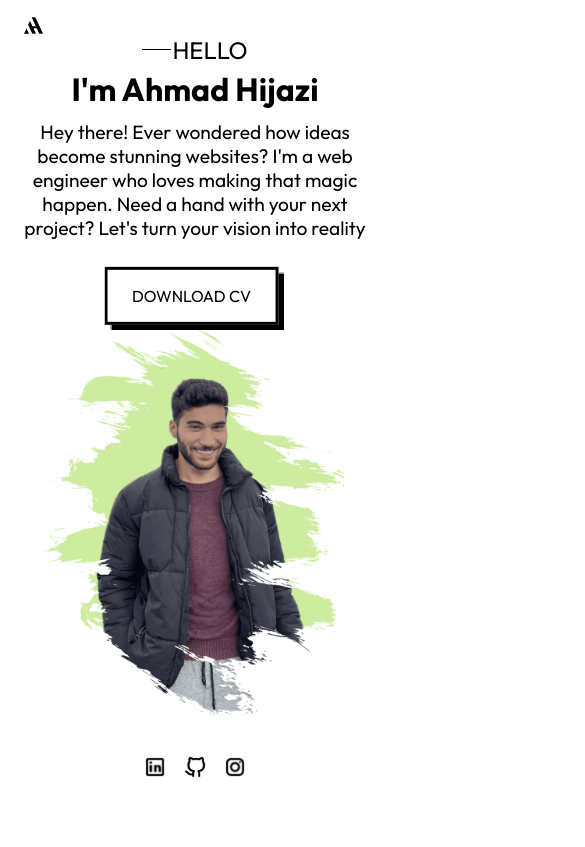
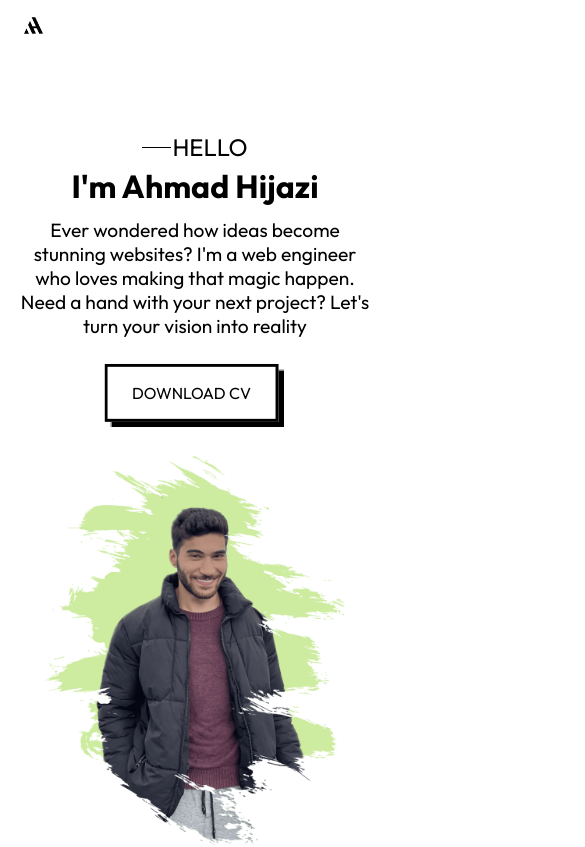
Before and after one commit to Krkeek/iahmad, a Next.js app: page / in a window 390 px wide. Shown: the top 847 px of the page, 585 px wide, since content can reach past the window. Built offline with nearby package versions, Linux system fonts and the light colour scheme.

Commit message:
animation fixes

```diff
--- a/dataEntry.tsx
+++ b/dataEntry.tsx
@@ -235,4 +235,4 @@ export const whatIDoText =
     `I started playing around with code in high school, and it sparked a <span>passion</span> that stuck with me ever since. With a strong work ethic, dedication, motivation and years of experience I've been able to give my best results, consistently exceeding expectations and pushing the boundaries of what I thought possible `
 
 
-export const landingPageText = "Hey there! Ever wondered how ideas become stunning websites? I'm a web engineer who loves making that magic happen. Need a hand with your next project? Let's turn your vision into reality"
+export const landingPageText = "Ever wondered how ideas become stunning websites? I'm a web engineer who loves making that magic happen. Need a hand with your next project? Let's turn your vision into reality"
--- a/src/components/sections/landingPage/landingPage.module.css
+++ b/src/components/sections/landingPage/landingPage.module.css
@@ -136,9 +136,11 @@
     }
     .LeftSide {
         width: 100%;
+        margin-top: 25%;
     }
     .RightSide{
         width: 100%;
+        margin-top: 2rem;
     }
     .Image{
         width: 100%;
--- a/src/lib/gsap/resumePage.ts
+++ b/src/lib/gsap/resumePage.ts
@@ -6,8 +6,8 @@ export const resumePageAnimation = () =>{
     const tl = gsap.timeline()
         .fromTo(`.${sections.resumePage.id}_Header_animation`,{opacity: 0},{ opacity:1 })
         .fromTo('.ExperienceTitle_animation',{opacity: 0},{opacity:1})
-        .from('.ExperienceBoxDiv_animation',{x: '-50vw', stagger: 0.5},'<')
-        .from('.EducationBoxDiv_animation',{x: '50vw', stagger: 0.5},'<')
+        .from('.ExperienceBoxDiv_animation',{x: '-100vw', stagger: 0.5},'<')
+        .from('.EducationBoxDiv_animation',{x: '100vw', stagger: 0.5},'<')
         .fromTo(`.${sections.resumePage.id}_VerticalBarDiv_animation`,{opacity: 0},{opacity:1})
         .fromTo(`.${sections.resumePage.id}_ScrollDown_animation`,{opacity: 0},{opacity:1})
 
```
